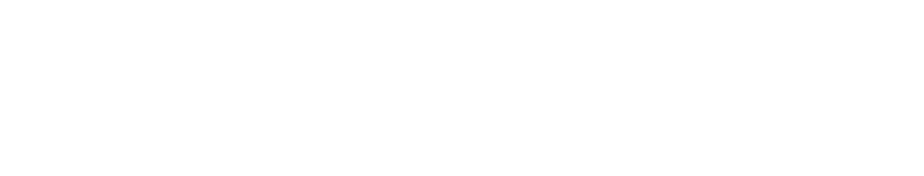
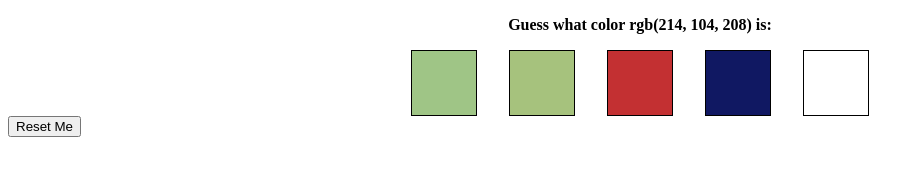
Before and after one commit to renehellmich/guess_a_color, a plain HTML site: page index.html in a window 1280 px wide. Shown: the whole page, without its empty margins (0-924 px from the left). Drawn offline with Linux system fonts and the light colour scheme.

Commit message:
edit main.js

```diff
--- a/assets/js/main.js
+++ b/assets/js/main.js
@@ -0,0 +1,58 @@
+const divArr = document.querySelectorAll(".div__color")
+const button = document.querySelector("#buttonSubmit")
+
+const spanArr = document.querySelectorAll("#span_color")
+
+// Speichervariable, welches Div das richtige ist.
+let rightDiv = 0;
+
+let rgb = [0, 0, 0]
+let rgbDiv = [0, 0, 0]
+
+console.log(divArr);
+console.log(spanArr);
+console.log(rgb);
+
+const rgbGenerate = () => {
+    number = Math.ceil(Math.random() * 255);
+    return number;
+}
+
+const getColor = () => {
+    rgb.forEach((element, index) => {
+        element = rgbGenerate();
+        rgb[index] = element;
+    });
+    for (let i = 0; i < spanArr.length; i++) {
+        spanArr[i].innerText = rgb[i]
+        console.log(spanArr[i].innerText);
+    }
+}
+
+getColor()
+// debugger;
+
+const divRandomNum = () => {
+    number = Math.ceil(Math.random() * 5);
+    return number;
+}
+
+const generateDivColor = (value) => {
+    console.log(value);
+    rightDiv = value;
+    divArr.forEach((div, i) => {
+        let color = 0
+        if (value != i - 1) {
+            color = "rgb(" + rgbGenerate() +","+rgbGenerate()+"," + rgbGenerate() + ")";
+            console.log(color);
+            divArr[i].style.background = color
+        } else {
+            color = `rgb(${rgb[0]},${rgb[1]},${rgb[2]})`
+            divArr[value] = color;
+        }
+    });
+}
+
+generateDivColor(divRandomNum())
+console.log(rgb);
+rgbGenerate()
--- a/index.html
+++ b/index.html
@@ -4,10 +4,36 @@
     <meta charset="UTF-8">
     <meta name="viewport" content="width=device-width, initial-scale=1.0">
     <title>Guess a Color</title>
+    <style>
+
+        .section__color {
+            display: flex;
+            flex-direction: row;
+            justify-content: center;
+            align-items: center;
+            gap: 32px
+        }
+        .div__color {
+            height: 64px;
+            width: 64px;
+            border: 1px solid black;
+        }
+    </style>
 </head>
 <body>
+    <p style="font-weight: bold; text-align: center;">Guess what color rgb(<span id="span_color"></span>, <span id="span_color"></span>, <span id="span_color"></span>) is:<p>
 
-
+    <form action="#" onsubmit="resetMe()">
+        <section class="section__color">
+            <div class="div__color"></div>
+            <div class="div__color"></div>
+            <div class="div__color"></div>
+            <div class="div__color"></div>
+            <div class="div__color"></div>
+        </section>
+        <button type="submit" id="buttonSubmit">Reset Me</button>
+    </form>
+    <p style="display: none;" id="output">Das stimmt leider nicht. Bitte versuche es nochmal.</p>
     <script src="./assets/js/main.js"></script>
 </body>
 </html>
```
